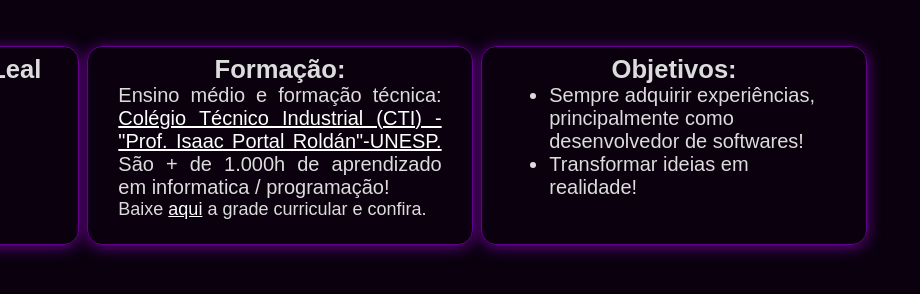
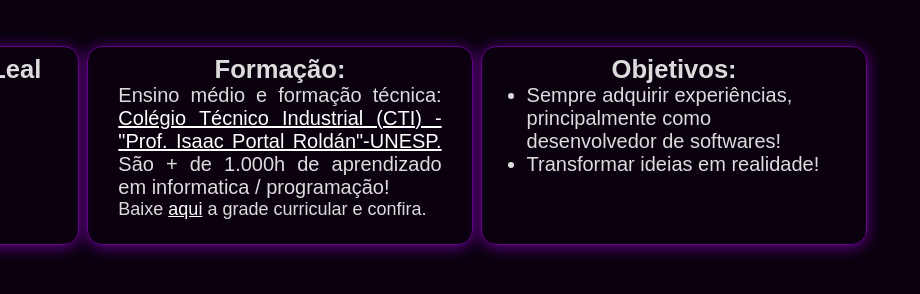
Before and after one commit to LuisFernandoVL/LuisFVL, a plain HTML site: page index.html in a window 1280 px wide. Shown: the part 353-647 px from the top of the page, 360-1280 px from the left. Drawn offline with Linux system fonts and the light colour scheme.

Commit message:
Update style.css

```diff
--- a/src/style.css
+++ b/src/style.css
@@ -45,6 +45,9 @@ body{
 }
 .minhasinfos a{
     word-break: keep-all;
+}
+.minhasinfos ul {
+    padding-inline-start: 4%;
 }
 @media (min-width: 0px) and (max-width: 350px){
     .minhasinfos a{
```
